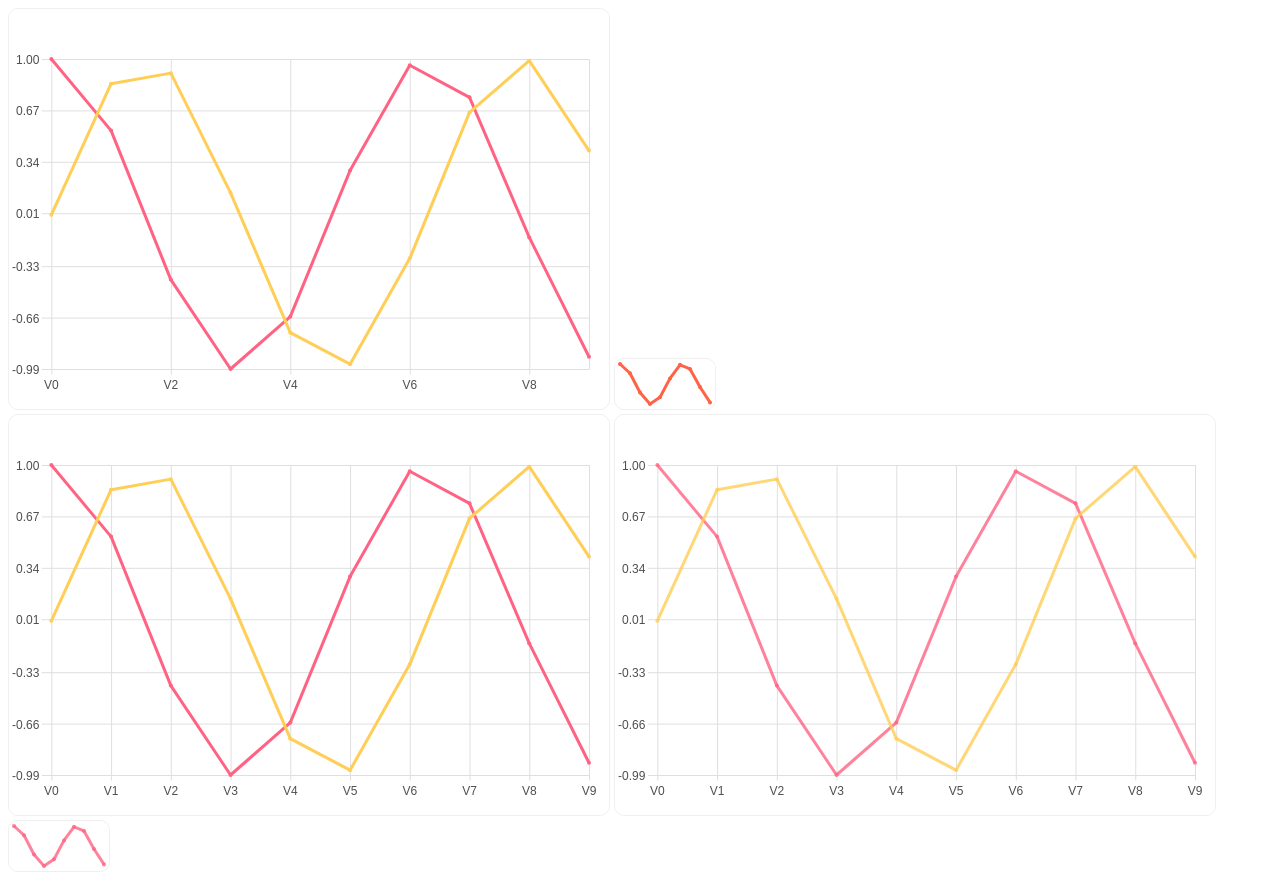
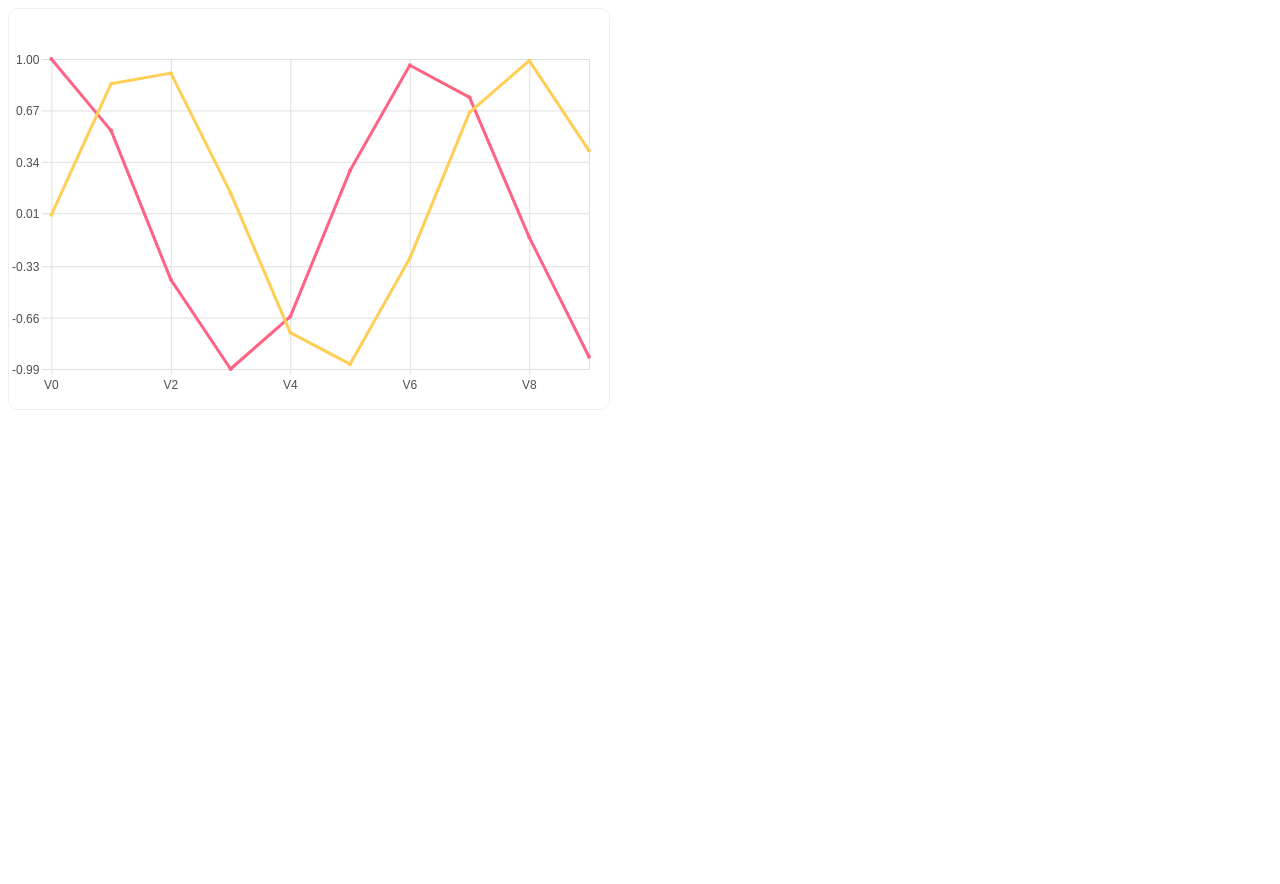
Before and after one commit to bonezegei/bonezegei-chart, a website: page src-versions/index.html in a window 1280 px wide. After the commit the page ends 800 px from the top, so only its background shows below. Drawn offline with Linux system fonts and the light colour scheme; files whose address does not match are found by name.

Commit message:
Update index.html

```diff
--- a/src-versions/index.html
+++ b/src-versions/index.html
@@ -17,37 +17,6 @@
     >
     </canvas>
 
-    <canvas
-      id="myCanvas1"
-      width="100"
-      height="50"
-      style="border: 1px solid #efefef; border-radius: 10px"
-    >
-    </canvas>
-
-    <canvas
-      id="myCanvasBar"
-      width="600"
-      height="400"
-      style="border: 1px solid #efefef; border-radius: 10px"
-    >
-    </canvas>
-
-    <canvas
-      id="myCanvasArea"
-      width="600"
-      height="400"
-      style="border: 1px solid #efefef; border-radius: 10px"
-    >
-    </canvas>
-
-    <canvas
-      id="myCanvasArea1"
-      width="100"
-      height="50"
-      style="border: 1px solid #efefef; border-radius: 10px"
-    >
-    </canvas>
 
     <script>
       var xval = [];
@@ -77,65 +46,7 @@
 
       ch.update();
 
-      const ch1 = new BonezegeiChart("myCanvas1", {
-        type: "bar",
-        x: xval,
-        labelY: 0,
-        labelX: 0,
-        dataSet: [
-          { y: cosVal, color: "tomato" },
-          // { y: sinVal, color: "black" },
-          //{ y: tanVal, color: "green" },
-        ],
-      });
 
-      ch1.update();
-
-      const chBar = new BonezegeiChart("myCanvasBar", {
-        type: "bar",
-        color: "green",
-        backgroundColor: "white",
-        labelY: 6,
-        labelX: 10,
-        x: xval,
-        dataSet: [
-          { y: cosVal, color: "rgb(255,99,132)" },
-          { y: sinVal, color: "rgb(255,206,86)" },
-          //{ y: tanVal, color: "blue" },
-        ],
-      });
-
-      chBar.update();
-
-      const chArea = new BonezegeiChart("myCanvasArea", {
-        type: "area",
-        color: "green",
-        backgroundColor: "white",
-        labelY: 6,
-        labelX: 10,
-        x: xval,
-        dataSet: [
-          { y: cosVal, color: "rgba(255,99,132,0.8)" },
-          { y: sinVal, color: "rgba(255,206,86,0.8)" },
-          //{ y: tanVal, color: "blue" },
-        ],
-      });
-      chArea.update();
-
-      const chArea1 = new BonezegeiChart("myCanvasArea1", {
-        type: "area",
-        color: "green",
-        backgroundColor: "white",
-        labelY: 0,
-        labelX: 0,
-        x: xval,
-        dataSet: [
-          { y: cosVal, color: "rgba(255,99,132,0.8)" },
-          //{ y: sinVal, color: "rgba(255,206,86,0.8)" },
-          //{ y: tanVal, color: "blue" },
-        ],
-      });
-      chArea1.update();
     </script>
   </body>
 </html>
```
